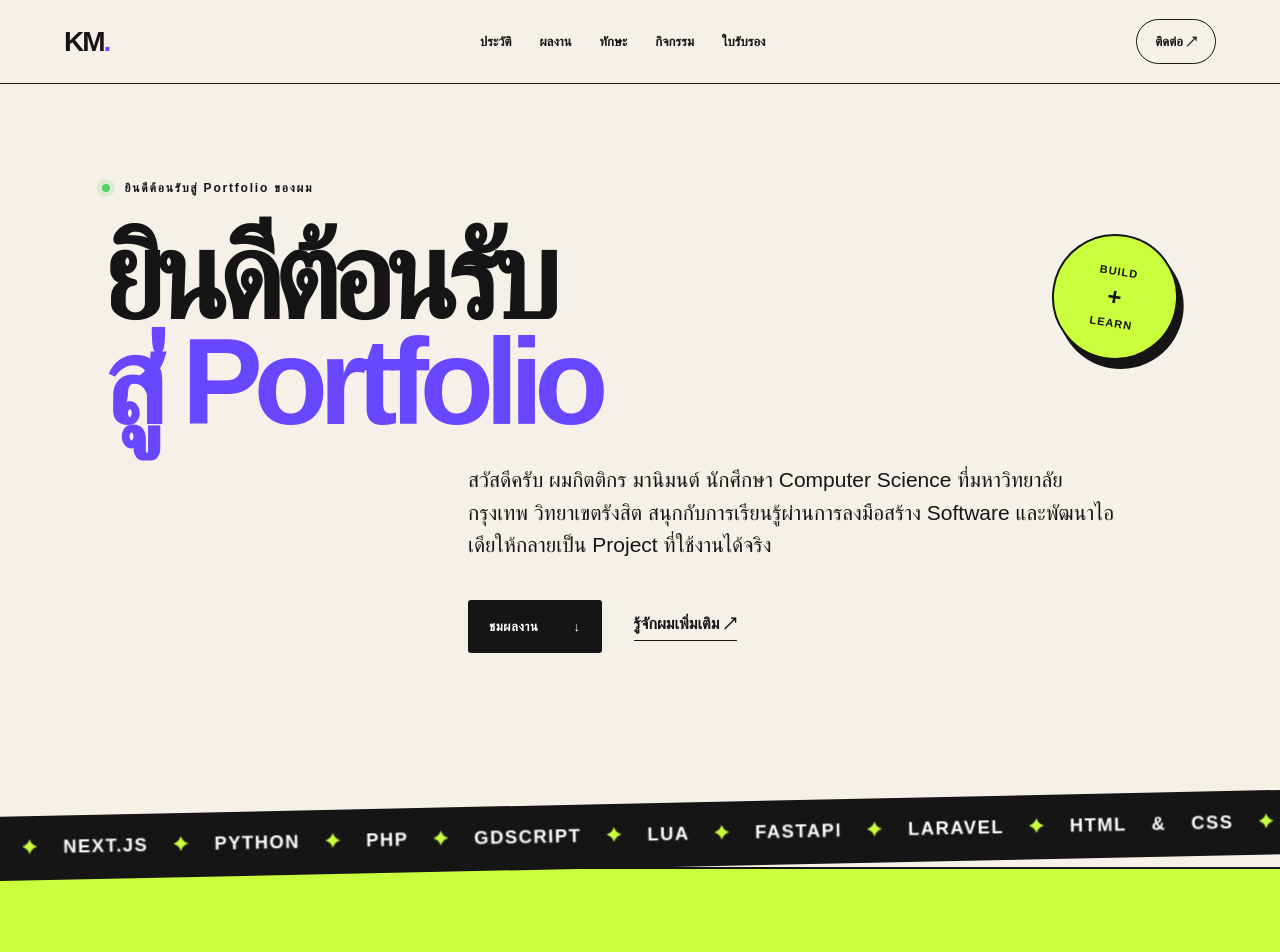
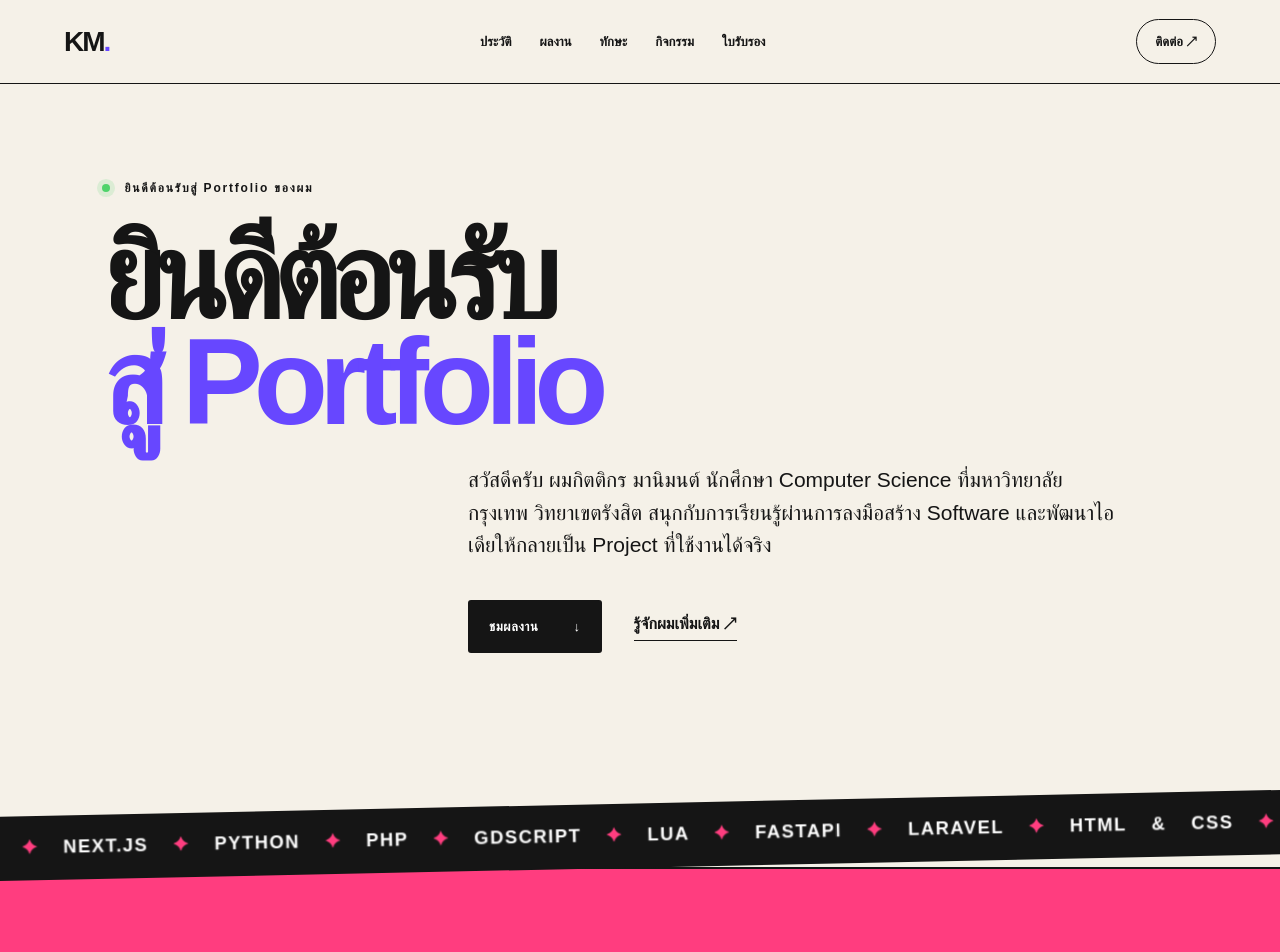
Before and after one commit to Lostinyss/kittikorn-portfolio, a Next.js app: page / in a window 1280 px wide. Shown: the top 952 px of the page. Built offline with nearby package versions, Linux system fonts and the light colour scheme.

Commit message:
เปลี่ยน Accent เป็นสีแดงชมพูและลบ Hero Sticker

```diff
--- a/app/globals.css
+++ b/app/globals.css
@@ -1,6 +1,6 @@
 @import "tailwindcss";
 
-:root { --ink:#151515; --paper:#f5f1e8; --lime:#c9ff3d; --purple:#6747ff; }
+:root { --ink:#151515; --paper:#f5f1e8; --lime:#ff3d7f; --purple:#6747ff; }
 * { box-sizing:border-box; }
 html { scroll-behavior:smooth; }
 body { margin:0; background:var(--paper); color:var(--ink); font-family:Arial, Helvetica, sans-serif; }
@@ -23,8 +23,6 @@ a { color:inherit; text-decoration:none; }
 .button-dark { background:var(--ink); color:white; }
 .button:hover { transform:translateY(-4px); box-shadow:5px 6px 0 var(--purple); }
 .text-link { font-weight:800; border-bottom:1px solid; padding-bottom:4px; }
-.hero-sticker { width:126px; height:126px; border-radius:50%; background:var(--lime); border:2px solid; position:absolute; right:8vw; top:150px; display:flex; flex-direction:column; align-items:center; justify-content:center; font-size:11px; font-weight:900; letter-spacing:1px; transform:rotate(9deg); box-shadow:7px 8px 0 var(--ink); }
-.hero-sticker b { font-size:24px; }
 .marquee { overflow:hidden; background:var(--ink); color:white; transform:rotate(-1.2deg) scale(1.02); padding:18px 0; white-space:nowrap; }
 .marquee div { padding-left:4vw; font-size:18px; font-weight:900; letter-spacing:1.5px; word-spacing:18px; animation:slide 25s linear infinite; width:max-content; }
 .marquee span { color:var(--lime); }
@@ -121,7 +119,6 @@ footer { padding:70px 8vw 35px; background:var(--ink); color:white; display:grid
   .hero-copy,.hero-actions { margin-left:0; }
   .hero-copy { font-size:17px; }
   .hero-actions { align-items:flex-start; flex-direction:column; }
-  .hero-sticker { width:82px; height:82px; right:24px; top:390px; font-size:9px; }
   .section { padding:85px 25px; }
   .section h2.single-line-heading { font-size:clamp(34px,9.5vw,58px); white-space:nowrap; }
   .section-heading { display:block; }
--- a/app/page.tsx
+++ b/app/page.tsx
@@ -84,7 +84,6 @@ export default function Home() {
           <a className="button button-dark" href="#projects">ชมผลงาน <span>↓</span></a>
           <a className="text-link" href="#about">รู้จักผมเพิ่มเติม <Arrow /></a>
         </div>
-        <div className="hero-sticker" aria-hidden="true"><span>BUILD</span><b>+</b><span>LEARN</span></div>
       </section>
 
       <section className="marquee" aria-label="ทักษะทางเทคนิค"><div>JAVASCRIPT <span>✦</span> NEXT.JS <span>✦</span> PYTHON <span>✦</span> PHP <span>✦</span> GDSCRIPT <span>✦</span> LUA <span>✦</span> FASTAPI <span>✦</span> LARAVEL <span>✦</span> HTML & CSS <span>✦</span> YOLO AI <span>✦</span></div></section>
```
